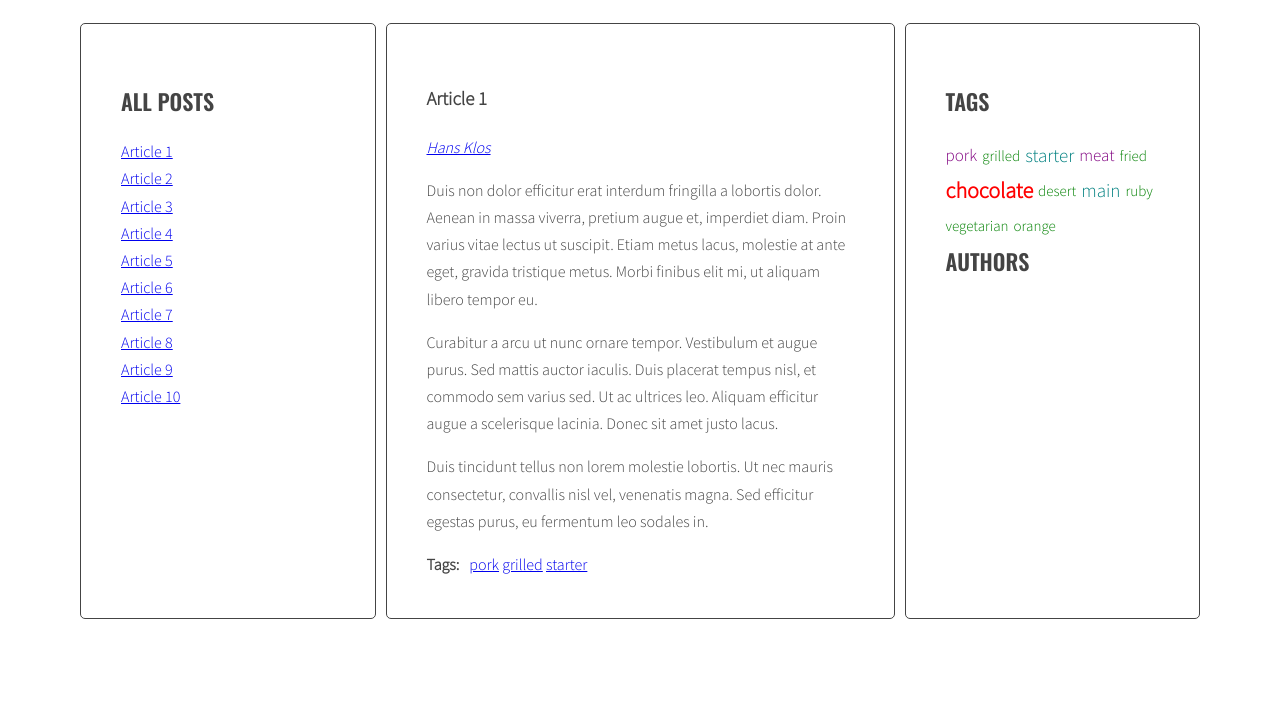
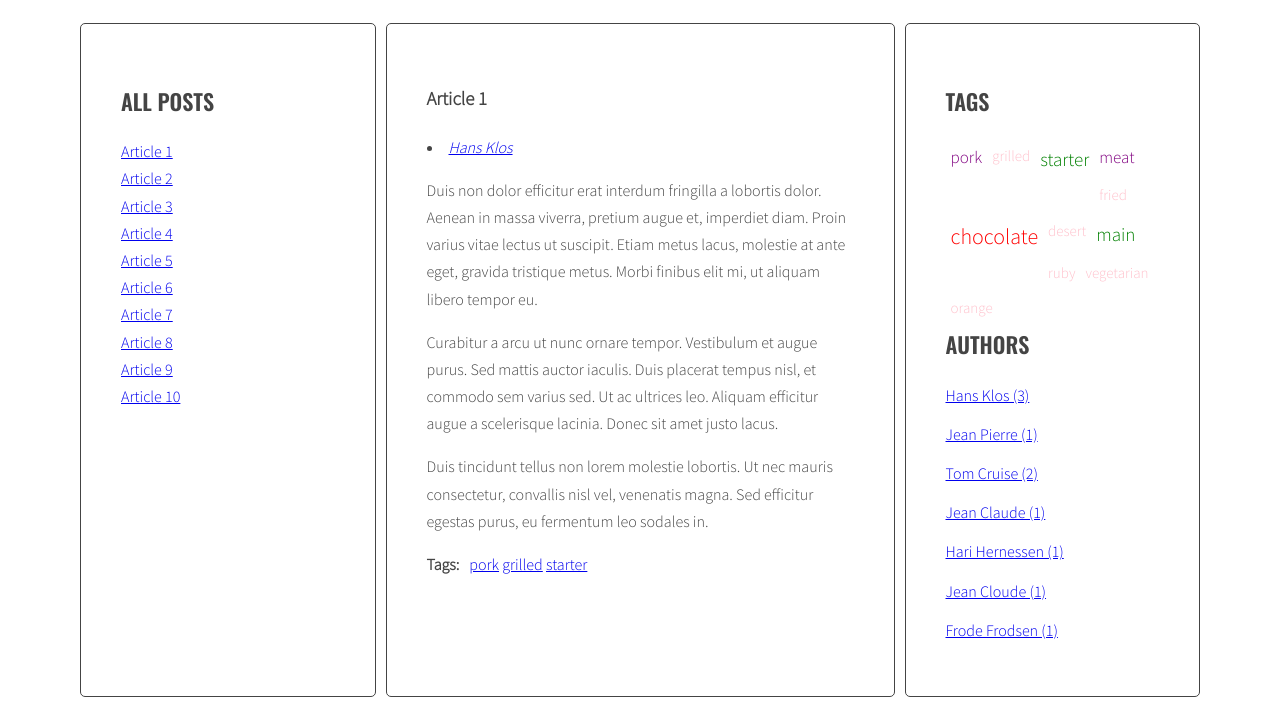
Before and after one commit to sbjohansen/javascript-blog, a website: page index.html in a window 1280 px wide. Shown: the part 220-925 px from the top of the page. Before the commit the page ends 847 px from the top, so only its background shows below. Drawn offline with nearby package versions, Linux system fonts and the light colour scheme.

Commit message:
ADD authors list with count to right sidebar/filtering from right sidebar

```diff
--- a/js/script.js
+++ b/js/script.js
@@ -32,9 +32,10 @@ const optArticleSelector = '.post',
   optArticleAuthorSelector = '.post-author',
   optTagsListSelector = '.tags.list',
   optCloudClassCount = 5,
-  optCloudClassPrefix = 'tag-size-';
+  optCloudClassPrefix = 'tag-size-',
+  optAuthorsListSelector = '.authors.list';
 
-function generateTitleLinks(customSelector = ''){
+function generateTitleLinks(customSelector = '') {
   /*[DONE] remove contents of titleList */
   const titleList = document.querySelector(optTitleListSelector);
   titleList.innerHTML = '';
@@ -65,9 +66,9 @@ generateTitleLinks();
 
 /* tags count */
 
-function calculateTagsParams (tags) {
-  const params = {max: 0, min: 99999};
-  for(let tag in tags){
+function calculateTagsParams(tags) {
+  const params = { max: 0, min: 99999 };
+  for (let tag in tags) {
     params.max = Math.max(tags[tag], params.max);
     params.min = Math.min(tags[tag], params.max);
   }
@@ -78,7 +79,7 @@ function calculateTagClass(count, params) {
   const normalizedCount = count - params.min;
   const normalizedMax = params.max - params.min;
   const percentage = normalizedCount / normalizedMax;
-  const classNumber = Math.floor( percentage * (optCloudClassCount - 1) + 1 );
+  const classNumber = Math.floor(percentage * (optCloudClassCount - 1) + 1);
   return optCloudClassPrefix + classNumber;
 }
 
@@ -108,7 +109,7 @@ function generateTags() {
       /* [DONE] add generated code to html variable */
       html = html + ' ' + tagHTML;
       /* [DONE] check if this link is NOT already in allTags */
-      if(!allTags[tag]) {
+      if (!allTags[tag]) {
         /* [DONE] add tag to allTags object */
         allTags[tag] = 1;
       } else {
@@ -129,7 +130,7 @@ function generateTags() {
   /*tagsParam calculation*/
   const tagsParam = calculateTagsParams(allTags);
   /* [DONE] START LOOP: for each tag in allTags: */
-  for(let tag in allTags){
+  for (let tag in allTags) {
     /* [DONE] generate code of a link and add it to allTagsHTML */
     const tagLinkHTML = '" class="' + calculateTagClass(allTags[tag], tagsParam);
     allTagsHTML += '<li><a href="#tag-' + tag + tagLinkHTML + '">' + tag + ' ' + '</a></li>';
@@ -141,7 +142,7 @@ function generateTags() {
 generateTags();
 
 
-function tagClickHandler(event){
+function tagClickHandler(event) {
   /*[DONE] prevent default action for this event */
   event.preventDefault();
   /*[DONE] make new constant named "clickedElement" and give it the value of "this" */
@@ -170,7 +171,7 @@ function tagClickHandler(event){
   generateTitleLinks('[data-tags~="' + tag + '"]');
 }
 
-function addClickListenersToTags(){
+function addClickListenersToTags() {
   /*[DONE] find all links to tags */
   const tagLinks = document.querySelectorAll('.post-tags a');
   /*[DONE] START LOOP: for each link */
@@ -194,27 +195,50 @@ addClickListenersToTags();
 
 /*[DONE] GENERATE AUTHORS*/
 function generateAuthor() {
+  /* [NEW] create a new variable allAuthors with an empty array */
+  let allAuthors = {};
   /* [DONE]find all articles */
   const articles = document.querySelectorAll(optArticleSelector);
   /* [DONE] START LOOP: for every article: */
   for (let article of articles) {
-    /* [DONE]find author wrapper */
-    const articleAuthorWrapper = article.querySelector(optArticleAuthorSelector);
     /* [DONE] make html variable with empty string */
     let html = '';
     /* [DONE] get author from data-author attribute */
     const articleAuthor = article.getAttribute('data-author');
-    const authorHTML = '<a href="#author-' + articleAuthor + '"><span>' + articleAuthor + '</span></a>';
+
+    const authorHTML = '<li><a href="#author-' + articleAuthor + '"><span>' + articleAuthor + '</span></a></li>';
     html = html + ' ' + authorHTML;
+
+    /* [NEW] check if this link is NOT already in allTags */
+    if (!allAuthors[articleAuthor]) {
+      /* [NEW] add tag to allTags object */
+      allAuthors[articleAuthor] = 1;
+    } else {
+      allAuthors[articleAuthor]++;
+    }
     /* [DONE] insert HTML of link into the author wrapper */
-    articleAuthorWrapper.innerHTML = html;
+    const authorName = article.querySelector(optArticleAuthorSelector);
+    authorName.innerHTML = html;
     /* [DONE] END LOOP: for every article: */
   }
+
+  /* [NEW] find list of authors in right column */
+  const authorsList = document.querySelector(optAuthorsListSelector);
+  /* [NEW] create variable for all links HTML code */
+  let allAuthorsHTML = '';
+  /* [NEW] START LOOP: for each author in allAuthors: */
+  for (let author in allAuthors) {
+    /* [NEW] generate code of a link and add it to allAuthorsHTML */
+    allAuthorsHTML += '<li><a href="#author-' + author + '">' + author + ' (' + allAuthors[author] + ') </a></li>';
+    /* [NEW] END LOOP: for each author in allTags: */
+  }
+  /*[NEW] add HTML from allAuthorsHTML to authorsList */
+  authorsList.innerHTML = allAuthorsHTML;
 }
 generateAuthor();
 
 
-function authorClickHandler(event){
+function authorClickHandler(event) {
   /*[DONE] prevent default action for this event */
   event.preventDefault();
   /*[DONE] make new constant named "clickedElement" and give it the value of "this" */
@@ -243,7 +267,7 @@ function authorClickHandler(event){
   generateTitleLinks('[data-author="' + author + '"]');
 }
 
-function addClickListenersToAuthors(){
+function addClickListenersToAuthors() {
   /*[DONE] find all links to authors */
   const authorLinks = document.querySelectorAll('.post-author a');
   /*[DONE] START LOOP: for each link */
@@ -252,5 +276,14 @@ function addClickListenersToAuthors(){
     authorLink.addEventListener('click', authorClickHandler);
     /*[DONE] END LOOP: for each link */
   }
+
+  /*[DONE] find all links to authors in sidebar list */
+  const authorLinksList = document.querySelectorAll('.list.authors a');
+  /*[DONE] START LOOP: for each link */
+  for (let authorLink of authorLinksList) {
+    /*[DONE] add authorClickHandler as event listener for that link */
+    authorLink.addEventListener('click', authorClickHandler);
+    /*[DONE] END LOOP: for each link */
+  }
 }
 addClickListenersToAuthors();
--- a/sass/style.scss
+++ b/sass/style.scss
@@ -34,6 +34,7 @@ body {
   text-transform: uppercase;
   font-family: $font-header;
   font-weight: 600;
+  clear: both;
 
   span {
     text-transform: none;
@@ -126,26 +127,27 @@ body {
 .tag-size-1 {
   font-size: 15px;
   text-decoration: none;
+  color: pink;
 }
 
 .tag-size-2 {
   font-size: 17px;
-
+  color: purple;
 }
 
 .tag-size-3 {
   font-size: 19px;
-
+  color: green;
 }
 
 .tag-size-4 {
   font-size: 21px;
-
+  color: orange;
 }
 
 .tag-size-5 {
   font-size: 22px;
-
+  color: red;
 }
 
 .tags a {
```
Also changed, not shown: css/style.css, 1 other file.
